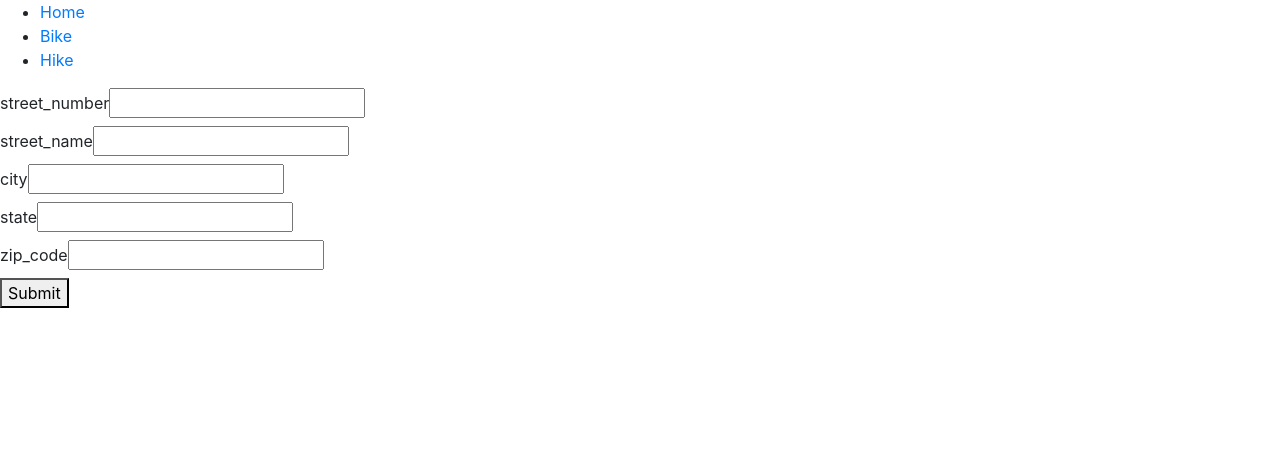
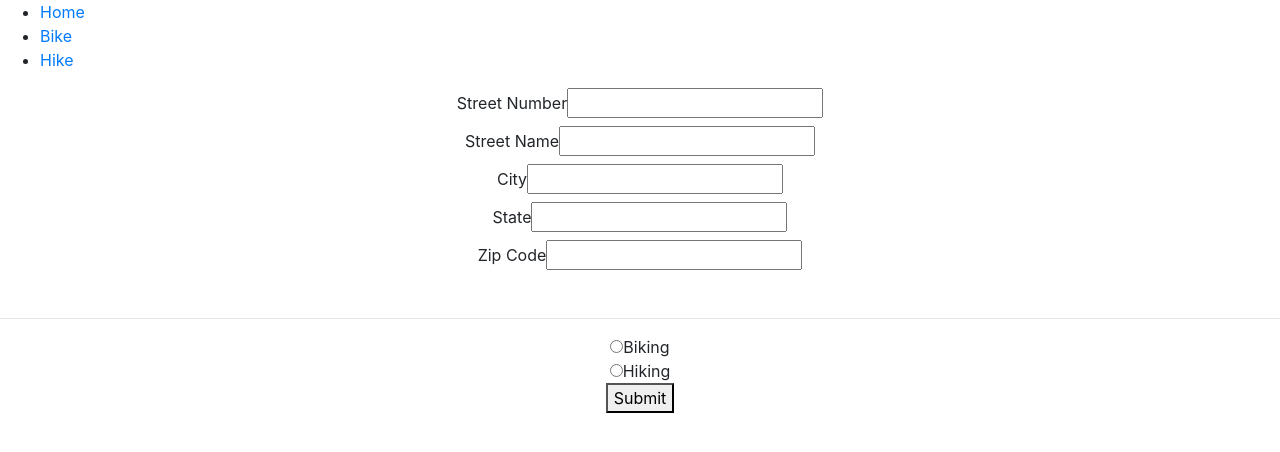
Before and after one commit to zacharygilliom/mtb-trail-conditions, a React (Create React App) app in the folder frontend/trail-conditions/: page / in a window 1280 px wide. Shown: the top 452 px of the page. Built offline with nearby package versions, Linux system fonts and the light colour scheme.

Commit message:
Fixed form submittal issues that now fixes the radio buttons.

```diff
--- a/frontend/trail-conditions/src/App.css
+++ b/frontend/trail-conditions/src/App.css
@@ -1,4 +1,4 @@
-.App {
+/* .App {
   text-align: center;
 }
 
@@ -42,4 +42,12 @@ ul.trails {
   to {
     transform: rotate(360deg);
   }
+} */
+
+.radio-buttons-home-page {
+  text-align: center;
 }
+
+.home-page {
+  text-align: center;
+}
--- a/frontend/trail-conditions/src/components/landing.js
+++ b/frontend/trail-conditions/src/components/landing.js
@@ -1,22 +1,20 @@
 import React from 'react'
 
-const initialFormData = Object.freeze({
-	street_number: "",
-	street_name: "",
-	city: "",
-	state: "",
-	zip_code: "",
-});
 
 class AddressForm extends React.Component {
-	constructor(props) {
-		super(props);
-		this.state = {initialFormData};
+	constructor(/*props*/) {
+		super(/*props*/);
+		this.state = {
+			name: "Form",
+		};
 
-		this.handleChange = this.handleChange.bind(this);
+		this.onFormChange = this.onFormChange.bind(this);
+		this.onButtonChange = this.onButtonChange.bind(this);
+		this.handleSubmit = this.handleSubmit.bind(this);
+
 	}
 
-	handleChange(event) {
+	onFormChange(event) {
 		this.setState({
 			street_number: "",
 			street_name: "",
@@ -25,42 +23,67 @@ class AddressForm extends React.Component {
 			zip_code: "",
 		});
 	}
+
+	onButtonChange(event) {
+		this.setState({
+			selectedOption: event.target.value
+		})
+	}
 	handleSubmit(event) {
 		event.preventDefault();
+		console.log(this.state.selectedOption)
 	}
 
 	render () {
 	return  (
 		<div className="home-page">
-		<div>
+		<form onSubmit={this.handleSubmit}>
+			<div className="text-fields">
 			<label>
-				street_number
-				<input name="street_number" onChange={this.handleChange} />
+				Street Number
+				<input name="street_number" onChange={this.onFormChange} />
 			</label>
 		<br />
 			<label>
-				street_name
-				<input name="street_name" onChange={this.handleChange} />
+				Street Name
+				<input name="street_name" onChange={this.onFormChange} />
 			</label>
 		<br />
 			<label>
-				city
-				<input name="city" onChange={this.handleChange} />
+				City
+				<input name="city" onChange={this.onFormChange} />
 			</label>
 		<br />
 			<label>
-				state
-				<input name="state" onChange={this.handleChange} />
+				State
+				<input name="state" onChange={this.onFormChange} />
 			</label>
 		<br />
 			<label>
-				zip_code
-				<input name="zip_code" onChange={this.handleChange} />
+				Zip Code
+				<input name="zip_code" onChange={this.onFormChange} />
 			</label>
+			</div>
 		<br />
+		<hr />
+		<div className="radio-buttons-home-page" >
+			<input type="radio"
+			value="Biking"
+			name="trail-type"
+			checked={this.state.selectedOption === "Biking"}
+			onChange={this.onButtonChange} />Biking
+			<br />
+			<input type="radio"
+			value="Hiking"
+			name="trail-type"
+			checked={this.state.selectedOption === "Hiking"}
+			onChange={this.onButtonChange} />Hiking
+		</div>
 			<button onClick={this.handleSubmit}>Submit</button>
+		</form>
 		</div>
-		</div>
+
+
 	);
 };
 };
```
Also changed, not shown: 1 other file (tests, documents, lock files or other folders).
